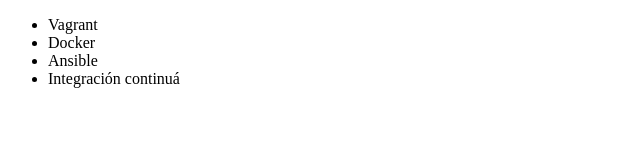
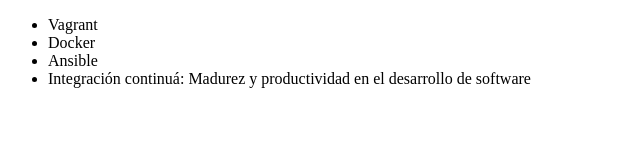
Before and after one commit to Toroyobany/alura-git, a plain HTML site: page index.html in a window 1280 px wide. Shown: the whole page, without its empty margins (0-640 px from the left). Drawn offline with Linux system fonts and the light colour scheme.

Commit message:
Renombrando curso de integracion continua

```diff
--- a/index.html
+++ b/index.html
@@ -9,7 +9,7 @@
          <li> Vagrant </li>
          <li> Docker </li>
          <li> Ansible </li>
-         <li> Integración continuá </li>
+         <li> Integración continuá: Madurez y productividad en el desarrollo de software </li>
      </ul>
 </body>
 </html>
```
